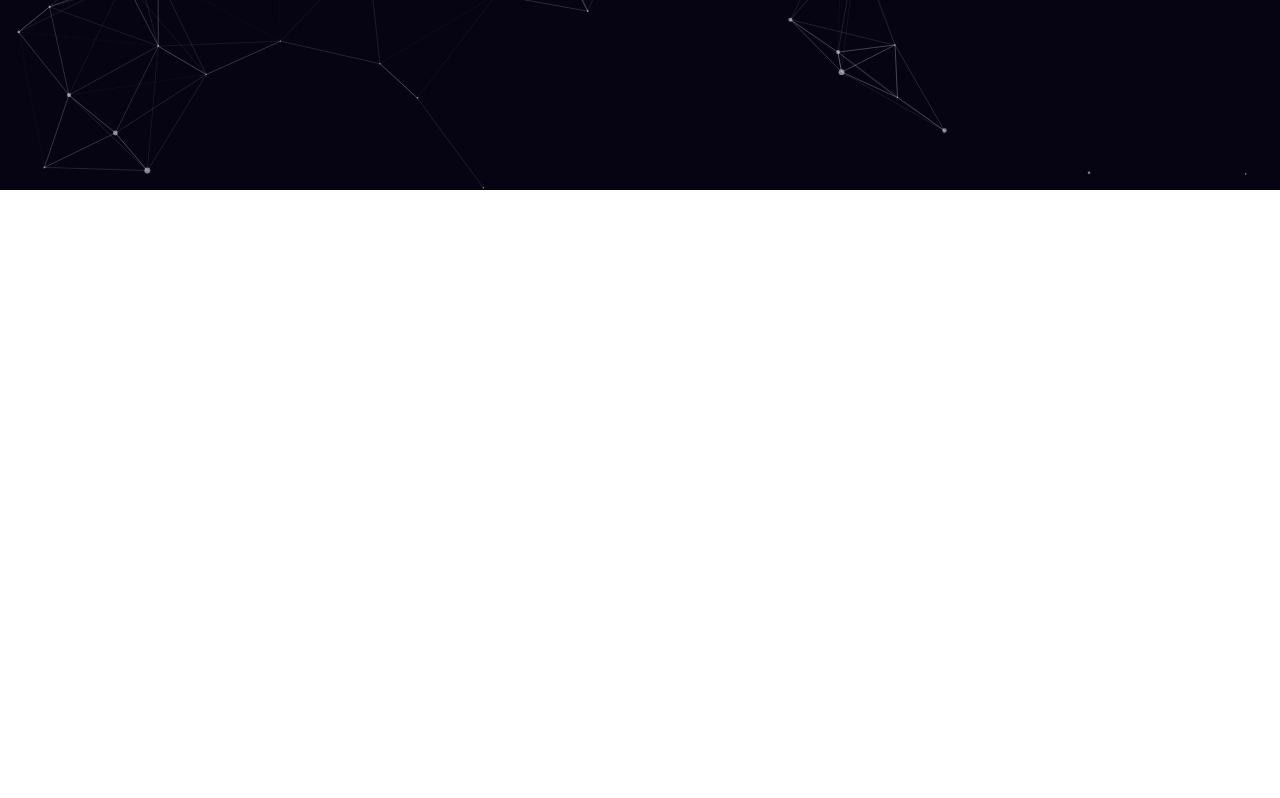
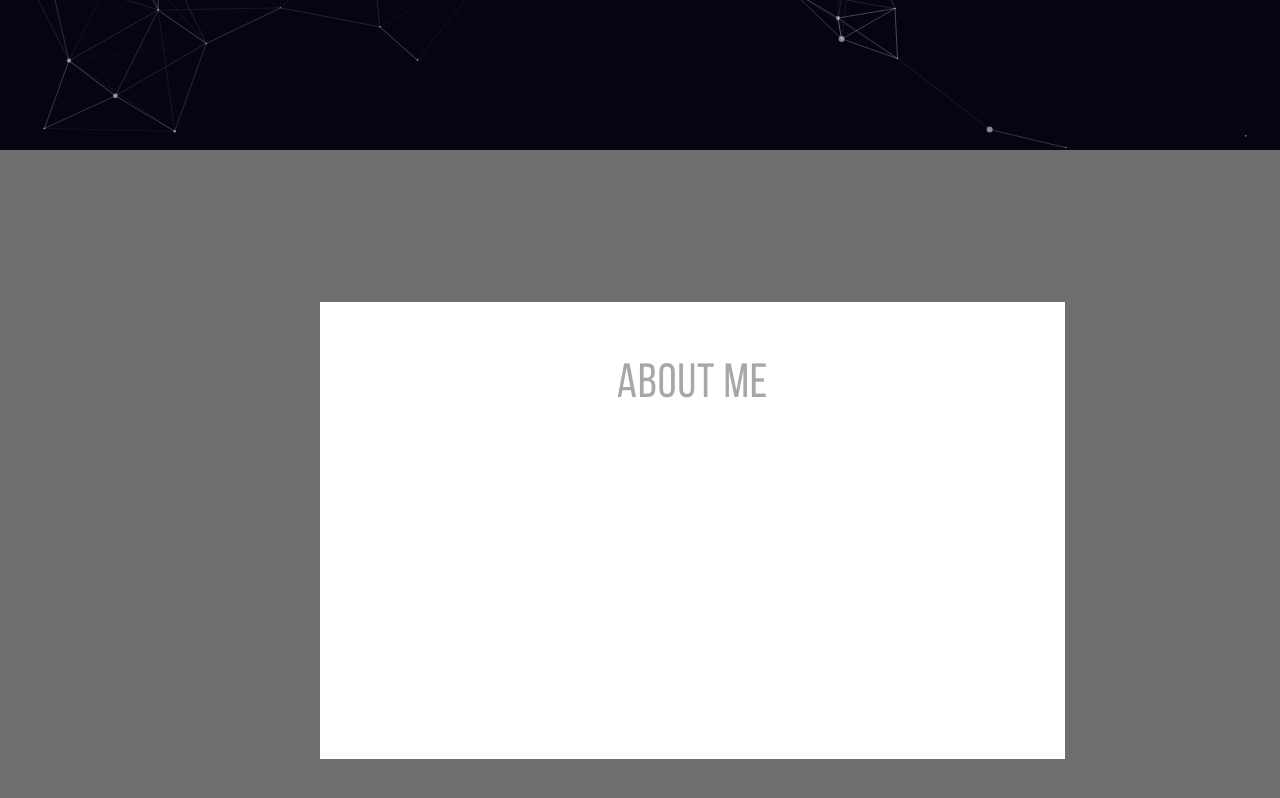
Before and after one commit to kelseybones/Portfolio, a plain HTML site: page index.html in a window 1280 px wide. Shown: the part 610-1408 px from the top of the page. Before the commit the page ends 803 px from the top, so only its background shows below. Drawn offline with Linux system fonts and the light colour scheme.

Commit message:
Add About Me Section

```diff
--- a/css/style.css
+++ b/css/style.css
@@ -45,7 +45,7 @@ body {
     top: 50%;
     width: 600px;
     height: 300px;
-    left: 50%;
+    left: 47%;
     margin-top: -150px;
     margin-left: -300px;
     text-align: center;
@@ -126,13 +126,47 @@ hr {
     animation-delay: 0.6s;
 }
 
+
+/* ----end ---- */
+
 .section-1 {
     width: 100%;
-    height: 100vh;
+    height: 95vh;
     position: relative;
 }
 
-/* ----end ---- */
+.section-2 {
+    width: 100%;
+    height: 95vh;
+    position: relative;
+    text-align: center;
+    background-color: #6e6e6e;
+}
+
+.aboutMe {
+    background-color: white;
+    width: 700px;
+    height: 400px;
+    padding: 2.875em 1.875em 1.875em;
+    position: absolute;
+    z-index: 1000;
+    text-align: center;
+    vertical-align: middle;
+    top: 20%;
+    left: 25%;
+}
+
+
+h2 {
+    color: #6e6e6e;
+    font-family: BebasNeueRegular;
+    font-size: 4em;
+    line-height: 2;
+    margin: 0;
+    font-weight: 200;
+    opacity: 0.6;
+    letter-spacing: 1px;
+}
 
 .social a {
     opacity: 0.3;
--- a/index.html
+++ b/index.html
@@ -26,6 +26,12 @@
             <div id="particles-js"></div>
         </section>
 
+        <section class="section-2">
+            <div class="aboutMe center">
+                <h2>About Me</h2>
+            </div>
+        </section>
+
         <script src="particles.js"></script>
         <script src="app.js"></script>
     </div>
```
